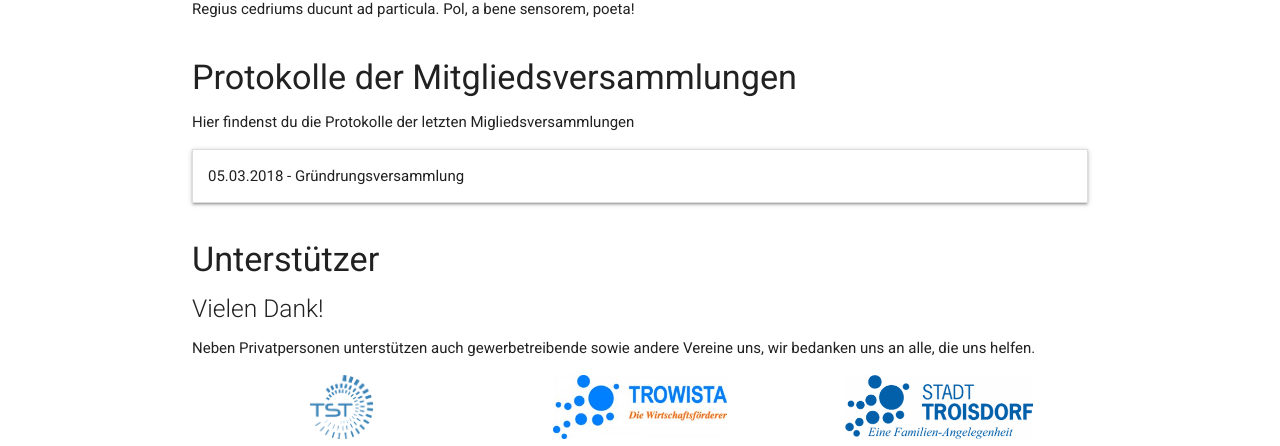
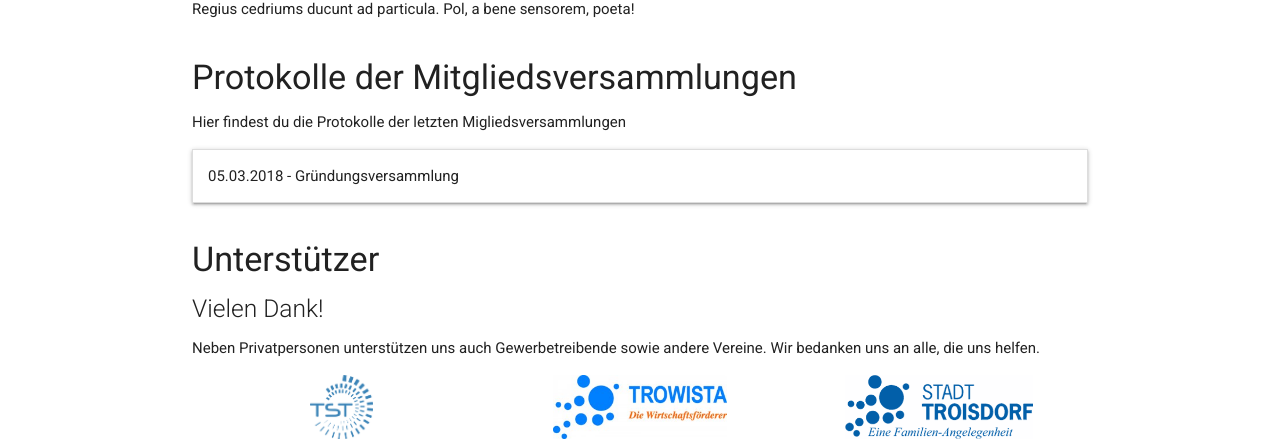
Before and after one commit to Freifunk-Rhein-Sieg/freifunk-rhein-sieg.net, a Jekyll site: the page built from der-verein.html, in a window 1280 px wide. Shown: the part 706-1152 px from the top of the page. Built offline with Jekyll 4.4.1, drawn with Linux system fonts in a browser that asks for light colours; nearby versions of some CDN libraries.

Commit message:
Added Home to mobile-menu; added Dockerfile; optimized headline on mobile

```diff
--- a/_includes/header.html
+++ b/_includes/header.html
@@ -12,6 +12,7 @@
             </ul>
         </div>
         <ul class="sidenav" id="nav-mobile">
+            <li class="navitem"><a href="{{ site.baseurl }}{% link index.html %}">Home</a></li>
             <li class="navitem"><a href="{{ site.baseurl }}{% link der-verein.html %}">Der Verein</a></li>
             <li class="navitem"><a href="{{ site.baseurl }}{% link mitmachen_unterstuetzen.html %}">Mitmachen / Unterst&uuml;tzen</a></li>
             <li class="navitem"><a href="{{ site.baseurl }}{% link communities.html %}">Communities</a></li>
--- a/der-verein.html
+++ b/der-verein.html
@@ -32,11 +32,11 @@
         <p>Regius cedriums ducunt ad particula. Pol, a bene sensorem, poeta!</p>
     </section>
     <section class="row">
-        <h4>Protokolle der Mitgliedsversammlungen</h4>
-        <p>Hier findenst du die Protokolle der letzten Migliedsversammlungen</p>
+        <h4>Protokolle der Mitglieds&shy;versammlungen</h4>
+        <p>Hier findest du die Protokolle der letzten Migliedsversammlungen</p>
         <ul class="collapsible">
             <li>
-                <div class="collapsible-header">05.03.2018 - Gr&uuml;ndrungsversammlung</div>
+                <div class="collapsible-header">05.03.2018 - Gr&uuml;ndungsversammlung</div>
                 <div class="collapsible-body">
                     <span>
                         <i>Das Original gibt es als <a target="_blank" href="{{ '/assets/documents/der-verein/protokolle-mv/2018-03-05_Gruendungsprotokoll.pdf' | relative_url }}">Download (.pdf)</a></i>
@@ -121,7 +121,7 @@
     <section class="row" id="unterstuetzer">
         <h4>Unterst&uuml;tzer</h4>
         <h5 class="light-text">Vielen Dank!</h5>
-        <p>Neben Privatpersonen unterst&uuml;tzen auch gewerbetreibende sowie andere Vereine uns, wir bedanken uns an alle, die uns helfen.</p>
+        <p>Neben Privatpersonen unterst&uuml;tzen uns auch Gewerbetreibende sowie andere Vereine. Wir bedanken uns an alle, die uns helfen.</p>
         <div class="col s12 m6 l4 text-center">
             <a href="https://tstgmbh.com" target="_blank"><img src="{{ '/assets/img/page_der-verein/tst-logo.png' | relative_url}}" alt="Logo TST GmbH"></a>
         </div>
```
Also changed, not shown: 1 other file.
